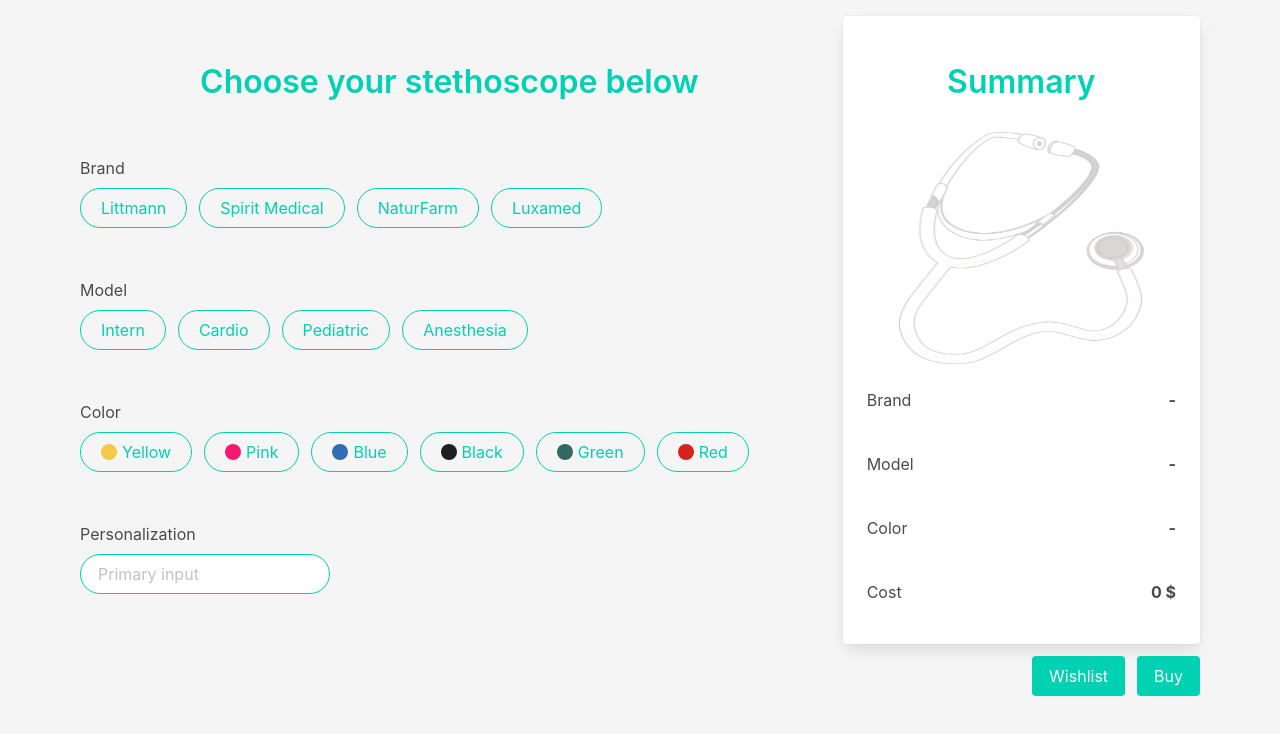
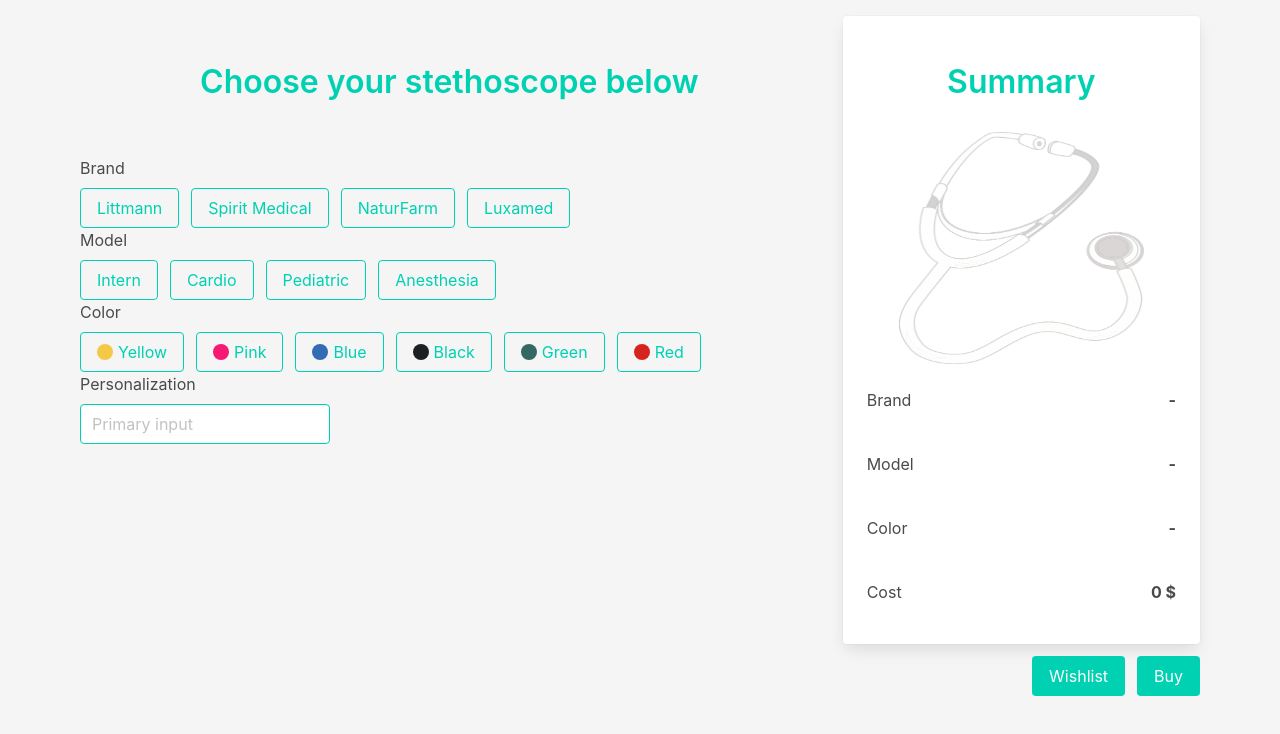
Before and after one commit to Sonickers/stethoscope-configurator-vue, a Vue app: page / in a window 1280 px wide. Shown: the top 734 px of the page. Built offline with nearby package versions, Linux system fonts and the light colour scheme.

Commit message:
Change rounded buttons

```diff
--- a/src/components/forms/brand.vue
+++ b/src/components/forms/brand.vue
@@ -1,15 +1,14 @@
 <template>
   <div>
-    <h2 class="pb-2">Brand</h2>
     <div class="control">
+      <h2 class="pb-2">Brand</h2>
       <button
-        class="button mr-3 is-rounded is-primary"
+        class="button mr-3 is-primary"
         :class="{ 'is-active' :active && active.id == brand.id, 'is-outlined': !active || active.id != brand.id }"
         v-for="brand in brands"
         :key="brand.id"
         @click="$emit('selected', brand)"
       >{{ brand.name }}</button>
-      <hr />
     </div>
   </div>
 </template>
--- a/src/components/forms/color.vue
+++ b/src/components/forms/color.vue
@@ -3,7 +3,7 @@
     <h2 class="pb-2">Color</h2>
     <div class="control">
       <button
-        class="button mr-3 is-rounded is-primary"
+        class="button mr-3 is-primary"
         :class="getColorClasses(color)"
         v-for="color in colors"
         :key="color.id"
@@ -12,7 +12,6 @@
         <span class="square-color" :style="{'background-color': color.hex}"></span>
         {{ color.name }}
       </button>
-      <hr />
     </div>
   </div>
 </template>
--- a/src/components/forms/model.vue
+++ b/src/components/forms/model.vue
@@ -3,13 +3,12 @@
     <h2 class="pb-2">Model</h2>
     <div class="control">
       <button
-        class="button mr-3 is-rounded is-primary"
+        class="button mr-3 is-primary"
         :class="{ 'is-active' :active && active.id == model.id, 'is-outlined': !active || active.id != model.id }"
         v-for="model in models"
         :key="model.id"
         @click="$emit('selected', model)"
       >{{ model.name }}</button>
-      <hr />
     </div>
   </div>
 </template>
--- a/src/components/forms/personalization.vue
+++ b/src/components/forms/personalization.vue
@@ -4,10 +4,9 @@
     <div class="control">
       <div class="field">
         <div class="control">
-          <input class="input is-primary is-rounded input-personalization" type="text" placeholder="Primary input" />
+          <input class="input is-primary input-personalization" type="text" placeholder="Primary input" />
         </div>
       </div>
-      <hr />
     </div>
   </div>
 </template>
```
